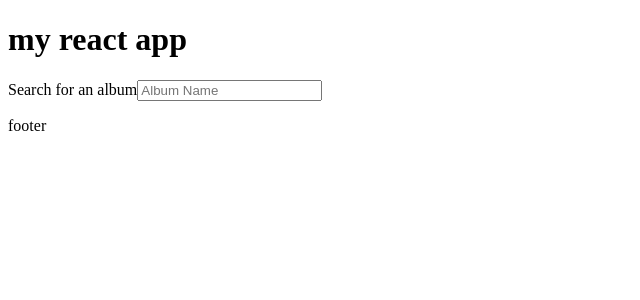
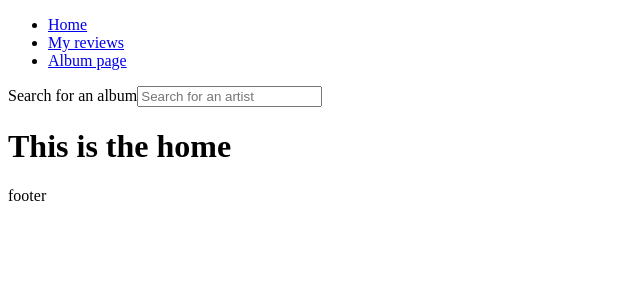
Before and after one commit to vvarona/music-review-app, a React (Vite) app: page / in a window 1280 px wide. Shown: the top 300 px of the page, without its empty margins (0-640 px from the left). Built offline with nearby package versions, Linux system fonts and the light colour scheme.

Commit message:
add routes

```diff
--- a/package.json
+++ b/package.json
@@ -3,6 +3,7 @@
   "private": true,
   "version": "0.0.0",
   "type": "module",
+  "homepage": "./",
   "scripts": {
     "dev": "vite",
     "build": "vite build",
@@ -10,7 +11,8 @@
   },
   "dependencies": {
     "react": "^18.2.0",
-    "react-dom": "^18.2.0"
+    "react-dom": "^18.2.0",
+    "react-router-dom": "^6.10.0"
   },
   "devDependencies": {
     "@types/react": "^18.0.27",
--- a/src/App.jsx
+++ b/src/App.jsx
@@ -2,10 +2,15 @@ import { useState } from "react";
 import SearchBar from "./components/SearchBar";
 //import AlbumCard from "./components/AlbumCard";
 import AlbumList from "./components/AlbumList";
+import Header from "./components/Header";
+import NotFound from "./components/NotFound"
+
+import { Route, Routes, Link } from "react-router-dom";
+import AlbumPage from "./components/AlbumPage";
 
 function App() {
   const [search, setSearch] = useState("");
-  const [searchResult , setSearchResult] = useState([])
+  const [searchResult, setSearchResult] = useState([]);
 
   const handleChange = (ev) => {
     ev.preventDefault();
@@ -13,19 +18,16 @@ function App() {
   };
 
   const handleSubmit = (ev) => {
-    ev.preventDefault()
-    fetch('http://localhost:3003/search-album/' + search )
-    .then((response) => response.json())
-    .then((data) => setSearchResult(data))
-  }
+    ev.preventDefault();
+    fetch("http://localhost:3003/search-album/" + search)
+      .then((response) => response.json())
+      .then((data) => setSearchResult(data));
+  };
 
   return (
     <div className="App">
-      <header className="header">
-        <h1>my react app</h1>
-      </header>
-      <main className="main">
-        <SearchBar
+      <Header />
+      <SearchBar
           handleChange={handleChange}
           searchValue={search}
           handleSubmit={handleSubmit}
@@ -33,11 +35,19 @@ function App() {
         <AlbumList
           albums={searchResult}
         />
-         {/* <AlbumCard
-          albums={searchResult}
-         /> */}
-        {/* <ul>{renderList(searchResult)}</ul> */}
-      </main>
+      <Routes>
+        <Route path="/" element={<h1>This is the home</h1>}
+        />
+        <Route
+          path="/album/:albumID"
+          element={<AlbumPage albums={searchResult}/>}
+        />
+        <Route
+          path="/my-reviews"
+          element={<h1>This page is for my reviews</h1>}
+        />
+        <Route path='*' element={<NotFound />}/>
+      </Routes>
       <footer className="footer">
         <p>footer</p>
       </footer>
--- a/src/components/AlbumList.jsx
+++ b/src/components/AlbumList.jsx
@@ -1,21 +1,18 @@
 import React from "react";
+import { Link } from "react-router-dom";
+
 
 export default function AlbumList(props) {
   const searchResult = props.albums;
-  const searchOnlyAlbums = searchResult.filter((element => {
-    const result = []
-    if (result.filter) {
-
-    }
-    return searchOnlyAlbums
-  }));
   const renderList = searchResult.map((album) => {
     console.log(album.data);
     return (
       <li key={album.id}>
-        <img src={`${album.cover}`} alt={`Cover of ${album.album}`}  loading="lazy"/>
-        <h3>{album.album}</h3>
-        <p>by {album.artist}</p>
+        <Link to={`/album/${album.id}`}>
+          <img src={`${album.cover}`} alt={`Cover of ${album.album}`}  loading="lazy"/>
+          <h3>{album.track_title}</h3>
+          <p>in {album.album_title} by {album.artist}</p>
+        </Link>
       </li>
     );
   });
--- /dev/null
+++ b/src/components/AlbumPage.jsx
@@ -0,0 +1,14 @@
+import React from 'react'
+import { useParams } from 'react-router-dom'
+
+export default function AlbumPage(props) {
+    const { albumID } = useParams()
+    const album = props.albums.find(album.id === albumID)
+  return (
+    <div>
+      <img src={`${album.cover}`} alt={`Cover of ${album.album_title}`}  />
+      <h2>{album.album_title}</h2>
+      <h3>by {artist}</h3>
+    </div>
+  )
+}
--- /dev/null
+++ b/src/components/Header.jsx
@@ -0,0 +1,16 @@
+import React from "react";
+import { NavLink } from "react-router-dom";
+
+export default function Header() {
+  return (
+    <header className="header">
+      <nav>
+        <ul>
+            <li><NavLink to="/" >Home</NavLink></li>
+            <li><NavLink to="/my-reviews">My reviews</NavLink></li>
+            <li><NavLink to="/album-page">Album page</NavLink></li>
+        </ul>
+      </nav>
+    </header>
+  );
+}
--- /dev/null
+++ b/src/components/NotFound.jsx
@@ -0,0 +1,9 @@
+import React from 'react'
+
+export default function NotFound() {
+  return (
+    <div>
+      <h1>Oops, there is nothing here...</h1>
+    </div>
+  )
+}
--- a/src/components/SearchBar.jsx
+++ b/src/components/SearchBar.jsx
@@ -8,7 +8,7 @@ export default function SearchBar(prop) {
         type="text"
         name="albumSearch"
         id="albumSearch"
-        placeholder="Album Name"
+        placeholder="Search for an artist"
         onChange={prop.handleChange}
         value={prop.searchValue}
       />
--- a/src/main.jsx
+++ b/src/main.jsx
@@ -1,9 +1,11 @@
 import React from 'react'
 import ReactDOM from 'react-dom/client'
+import { BrowserRouter } from 'react-router-dom';
 import App from './App'
 
+
 ReactDOM.createRoot(document.getElementById('root')).render(
-  <React.StrictMode>
+  <BrowserRouter>
     <App />
-  </React.StrictMode>,
+  </BrowserRouter>,
 )
```
Also changed, not shown: 1 other file (tests, documents, lock files or other folders).
